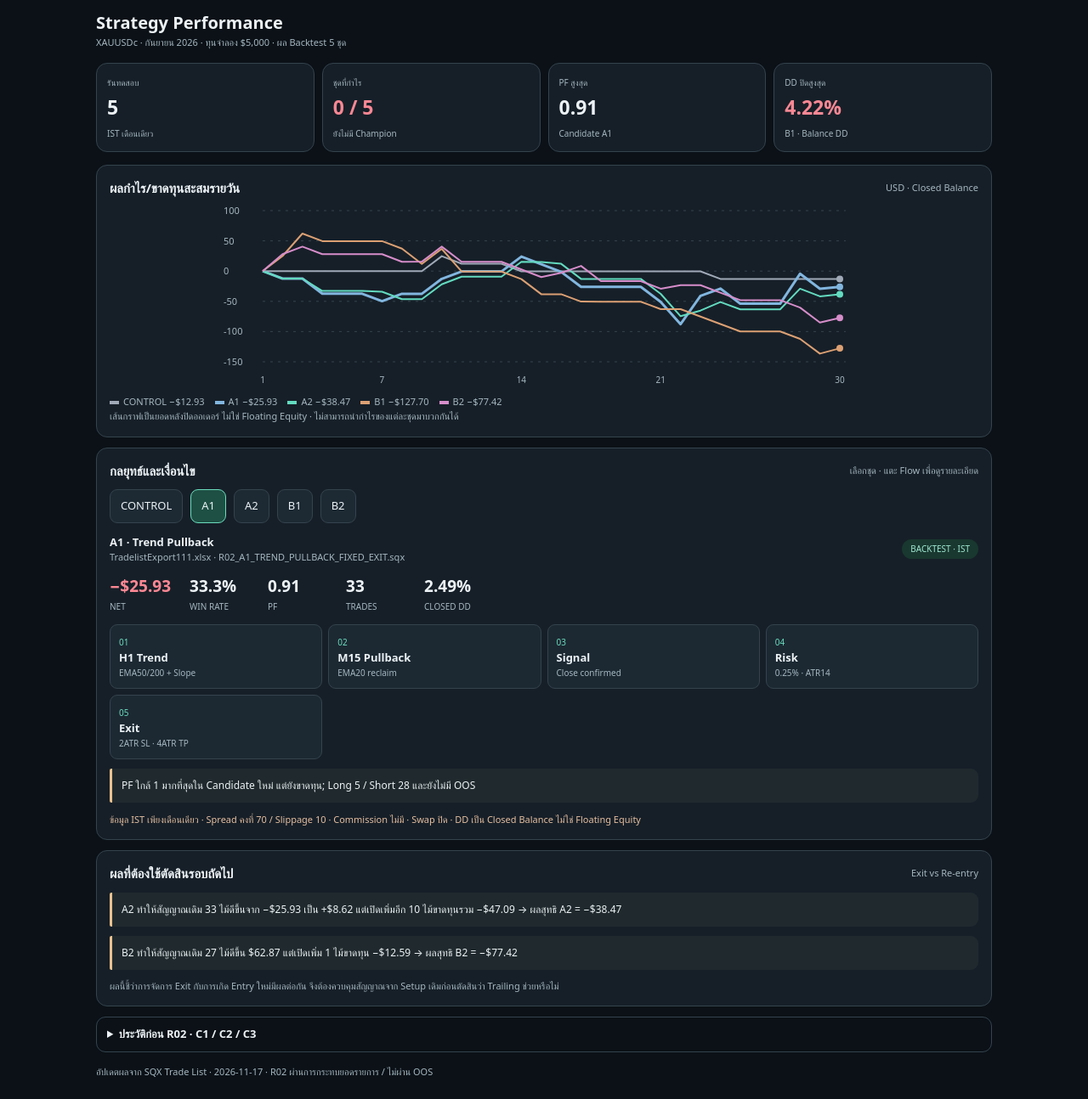
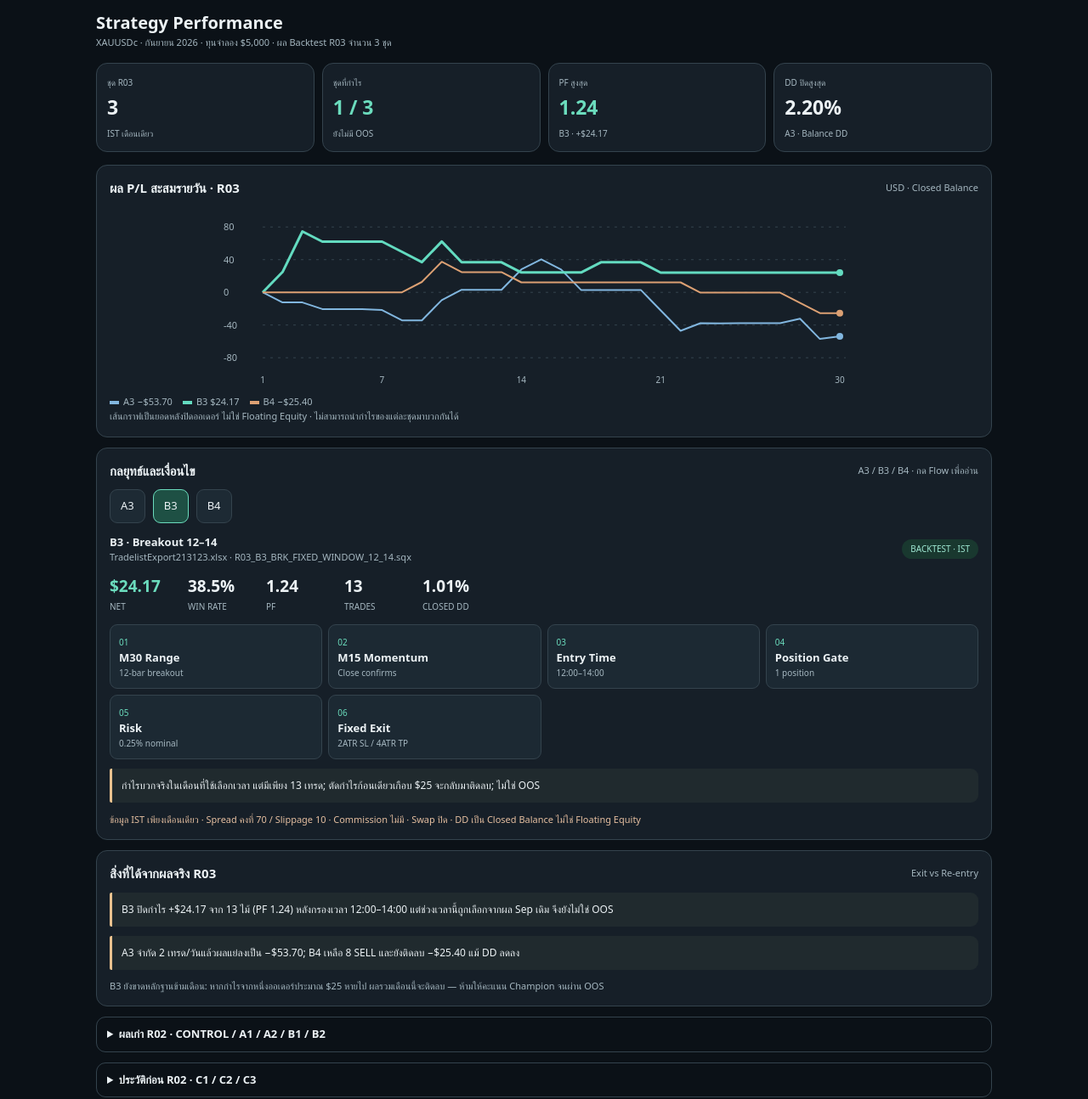
Before and after one commit to TomatosHanWhann/Butterr, a plain HTML site: page atlas-ea-control-room/index.html in a window 1280 px wide. Shown: the part 65-1359 px from the top of the page at 85% size. Drawn offline with Linux system fonts and the light colour scheme.

Commit message:
Show audited R03 results and SQX flows on lightweight one-page ATLAS dashboard

```diff
--- a/atlas-ea-control-room/index.html
+++ b/atlas-ea-control-room/index.html
@@ -19,65 +19,60 @@ details{border:1px solid var(--stroke);border-radius:11px;margin-top:12px;paddin
 @media(max-width:390px){.kpi b{font-size:19px}.step{padding:8px}.panel{padding:12px}}
 </style></head>
 <body><main>
-<header><div class="logo">ATLAS <span>/ EA</span></div><span class="tag">R02 · VERIFIED TRADE LIST</span></header>
-<h1>Strategy Performance</h1><div class="caption">XAUUSDc · กันยายน 2026 · ทุนจำลอง $5,000 · ผล Backtest 5 ชุด</div>
+<header><div class="logo">ATLAS <span>/ EA</span></div><span class="tag">R03 · AUDITED SQX RESULTS</span></header>
+<h1>Strategy Performance</h1><div class="caption">XAUUSDc · กันยายน 2026 · ทุนจำลอง $5,000 · ผล Backtest R03 จำนวน 3 ชุด</div>
 <div class="kpis">
-<div class="kpi"><small>รันทดสอบ</small><b>5</b><small>IST เดือนเดียว</small></div>
-<div class="kpi"><small>ชุดที่กำไร</small><b class="red">0 / 5</b><small>ยังไม่มี Champion</small></div>
-<div class="kpi"><small>PF สูงสุด</small><b id="best-pf">0.91</b><small>Candidate A1</small></div>
-<div class="kpi"><small>DD ปิดสูงสุด</small><b class="red">4.22%</b><small>B1 · Balance DD</small></div>
+<div class="kpi"><small>ชุด R03</small><b>3</b><small>IST เดือนเดียว</small></div>
+<div class="kpi"><small>ชุดที่กำไร</small><b class="green">1 / 3</b><small>ยังไม่มี OOS</small></div>
+<div class="kpi"><small>PF สูงสุด</small><b class="green" id="best-pf">1.24</b><small>B3 · +$24.17</small></div>
+<div class="kpi"><small>DD ปิดสูงสุด</small><b>2.20%</b><small>A3 · Balance DD</small></div>
 </div>
-<section class="panel"><div class="headline"><h2>ผลกำไร/ขาดทุนสะสมรายวัน</h2><span class="caption">USD · Closed Balance</span></div><svg id="chart" viewBox="0 0 760 228" aria-label="กราฟกำไรขาดทุนจากการทดสอบ 5 ชุด" role="img"><text x="18" y="28" fill="#a6bac5">กำลังอ่านข้อมูล…</text></svg><div class="legend" id="legend"></div><div class="hint">เส้นกราฟเป็นยอดหลังปิดออเดอร์ ไม่ใช่ Floating Equity · ไม่สามารถนำกำไรของแต่ละชุดมาบวกกันได้</div></section>
+<section class="panel"><div class="headline"><h2>ผล P/L สะสมรายวัน · R03</h2><span class="caption">USD · Closed Balance</span></div><svg id="chart" viewBox="0 0 760 228" aria-label="กราฟกำไรขาดทุนจากการทดสอบ 5 ชุด" role="img"><text x="18" y="28" fill="#a6bac5">กำลังอ่านข้อมูล…</text></svg><div class="legend" id="legend"></div><div class="hint">เส้นกราฟเป็นยอดหลังปิดออเดอร์ ไม่ใช่ Floating Equity · ไม่สามารถนำกำไรของแต่ละชุดมาบวกกันได้</div></section>
 <section class="panel">
- <div class="headline"><h2>กลยุทธ์และเงื่อนไข</h2><span class="caption">เลือกชุด · แตะ Flow เพื่อดูรายละเอียด</span></div>
+ <div class="headline"><h2>กลยุทธ์และเงื่อนไข</h2><span class="caption">A3 / B3 / B4 · กด Flow เพื่ออ่าน</span></div>
  <div class="chips" id="choose"></div>
  <div class="headline"><div><strong id="selected-title">—</strong><div class="caption" id="selected-sub">—</div></div><span class="tag">BACKTEST · IST</span></div>
  <div class="metrics" id="metrics"></div>
  <div class="flow" id="flow"></div><div class="detail" id="detail" hidden></div>
  <div class="insight" id="insight"></div><div class="warning" id="limitations"></div>
 </section>
-<section class="panel"><div class="headline"><h2>ผลที่ต้องใช้ตัดสินรอบถัดไป</h2><span class="caption">Exit vs Re-entry</span></div>
-<div class="insight">A2 ทำให้สัญญาณเดิม 33 ไม้ดีขึ้นจาก −$25.93 เป็น +$8.62 แต่เปิดเพิ่มอีก 10 ไม้ขาดทุนรวม −$47.09 → ผลสุทธิ A2 = −$38.47</div>
-<div class="insight">B2 ทำให้สัญญาณเดิม 27 ไม้ดีขึ้น $62.87 แต่เปิดเพิ่ม 1 ไม้ขาดทุน −$12.59 → ผลสุทธิ B2 = −$77.42</div>
-<div class="hint" style="margin-top:10px">ผลนี้ชี้ว่าการจัดการ Exit กับการเกิด Entry ใหม่มีผลต่อกัน จึงต้องควบคุมสัญญาณจาก Setup เดิมก่อนตัดสินว่า Trailing ช่วยหรือไม่</div>
+<section class="panel"><div class="headline"><h2>สิ่งที่ได้จากผลจริง R03</h2><span class="caption">Exit vs Re-entry</span></div>
+<div class="insight">B3 ปิดกำไร +$24.17 จาก 13 ไม้ (PF 1.24) หลังกรองเวลา 12:00–14:00 แต่ช่วงเวลานี้ถูกเลือกจากผล Sep เดิม จึงยังไม่ใช่ OOS</div>
+<div class="insight">A3 จำกัด 2 เทรด/วันแล้วผลแย่ลงเป็น −$53.70; B4 เหลือ 8 SELL และยังติดลบ −$25.40 แม้ DD ลดลง</div>
+<div class="hint" style="margin-top:10px">B3 ยังขาดหลักฐานข้ามเดือน: หากกำไรจากหนึ่งออเดอร์ประมาณ $25 หายไป ผลรวมเดือนนี้จะติดลบ — ห้ามให้คะแนน Champion จนผ่าน OOS</div>
 </section>
-<details><summary>ประวัติก่อน R02 · C1 / C2 / C3</summary><div id="old" class="oldgrid"></div><div class="hint" style="margin-top:8px">กลุ่มนี้เป็นการแก้และทดสอบฐานเดียวกันในเดือนกันยายน ไม่ใช่ข้อมูลอิสระ</div></details>
+<details><summary>ผลเก่า R02 · CONTROL / A1 / A2 / B1 / B2</summary><div id="old-r02" class="oldgrid"></div></details><details><summary>ประวัติก่อน R02 · C1 / C2 / C3</summary><div id="old" class="oldgrid"></div></details>
 <div id="status" class="hint" style="margin-top:14px">กำลังโหลดข้อมูลจากแหล่งผลทดลอง…</div>
 </main>
 <script>
 (function(){
 var $=function(id){return document.getElementById(id)};
-var colors=['#9fa9b7','#81b6df','#63dbc0','#dca073','#d68dca'];
+var colors=['#81b6df','#63dbc0','#dca073'];
 var cash=function(v){return(Number(v)<0?'−':'')+'$'+Math.abs(Number(v)||0).toFixed(2)};
-var sample=[
-{id:'CONTROL',label:'CONTROL',n:4,w:1,net:-12.93,pf:.657,ddpct:.754,flow:[],daily:Array(30).fill(0)},
-{id:'A1',label:'A1',n:33,w:11,net:-25.93,pf:.905,ddpct:2.487,flow:[],daily:Array(30).fill(0)},
-{id:'A2',label:'A2',n:43,w:16,net:-38.47,pf:.827,ddpct:2.298,flow:[],daily:Array(30).fill(0)},
-{id:'B1',label:'B1',n:27,w:6,net:-127.70,pf:.51,ddpct:4.221,flow:[],daily:Array(30).fill(0)},
-{id:'B2',label:'B2',n:28,w:9,net:-77.42,pf:.612,ddpct:2.76,flow:[],daily:Array(30).fill(0)}];
 function el(tag,attrs,parent,txt){var e=document.createElementNS('http://www.w3.org/2000/svg',tag);Object.keys(attrs).forEach(function(k){e.setAttribute(k,attrs[k])});if(txt!==undefined)e.textContent=txt;parent.appendChild(e);return e}
 function graph(runs){
 var root=$('chart');root.textContent='';
-var low=-150,hi=100,x0=49,y0=15,w=679,h=178;
+var low=-85,hi=100,x0=49,y0=15,w=679,h=178;
 function x(i){return x0+i*w/29}function y(v){return y0+(hi-v)*h/(hi-low)}
-[-150,-100,-50,0,50,100].forEach(function(v){el('line',{x1:x0,y1:y(v),x2:735,y2:y(v),stroke:'#34434d','stroke-dasharray':'3 6'},root);el('text',{x:3,y:y(v)+4,fill:'#a5b7c0','font-size':11},root,v)});
+[-80,-40,0,40,80].forEach(function(v){el('line',{x1:x0,y1:y(v),x2:735,y2:y(v),stroke:'#34434d','stroke-dasharray':'3 6'},root);el('text',{x:3,y:y(v)+4,fill:'#a5b7c0','font-size':11},root,v)});
 [1,7,14,21,30].forEach(function(i){el('text',{x:x(i-1),y:218,'text-anchor':'middle',fill:'#a5b7c0','font-size':10},root,i)});
 runs.forEach(function(r,i){if(!Array.isArray(r.daily)||r.daily.length!==30)return;var pts=r.daily.map(function(v,j){return x(j).toFixed(1)+','+y(v).toFixed(1)}).join(' ');el('polyline',{points:pts,fill:'none',stroke:colors[i],'stroke-width':i===1?3:2,'stroke-linejoin':'round'},root);el('circle',{cx:x(29),cy:y(r.daily[29]),r:4,fill:colors[i]},root)});
 var legend=$('legend');legend.textContent='';runs.forEach(function(r,i){var p=document.createElement('span'),marker=document.createElement('i');marker.style.backgroundColor=colors[i];p.appendChild(marker);p.appendChild(document.createTextNode(r.id+' '+cash(r.net)));legend.appendChild(p)})}
 function show(r,button,all){
 Array.prototype.forEach.call($('choose').children,function(b){b.classList.toggle('active',b===button)});
 $('selected-title').textContent=r.label;$('selected-sub').textContent=r.source+' · '+r.sqx;
-var m=$('metrics');m.textContent='';[['NET',cash(r.net)],['WIN RATE',(r.w/r.n*100).toFixed(1)+'%'],['PF',r.pf.toFixed(2)],['TRADES',r.n],['CLOSED DD',r.ddpct.toFixed(2)+'%']].forEach(function(pair){var d=document.createElement('div'),s=document.createElement('small'),b=document.createElement('b');s.textContent=pair[0];b.textContent=pair[1];if(pair[0]==='NET')b.className='red';if(pair[0]==='CLOSED DD'&&r.ddpct>3)b.className='red';d.appendChild(b);d.appendChild(s);m.appendChild(d)});
+var m=$('metrics');m.textContent='';[['NET',cash(r.net)],['WIN RATE',(r.w/r.n*100).toFixed(1)+'%'],['PF',r.pf.toFixed(2)],['TRADES',r.n],['CLOSED DD',r.ddpct.toFixed(2)+'%']].forEach(function(pair){var d=document.createElement('div'),s=document.createElement('small'),b=document.createElement('b');s.textContent=pair[0];b.textContent=pair[1];if(pair[0]==='NET')b.className=r.net>=0?'green':'red';if(pair[0]==='CLOSED DD'&&r.ddpct>3)b.className='red';d.appendChild(b);d.appendChild(s);m.appendChild(d)});
 var f=$('flow');f.textContent='';$('detail').hidden=true;
 (r.flow||[]).forEach(function(step,i){var btn=document.createElement('button');btn.className='step';btn.type='button';var no=document.createElement('em');no.textContent=('0'+(i+1)).slice(-2);var title=document.createElement('b');title.textContent=step[0];var sm=document.createElement('small');sm.textContent=step[1];btn.append(no,title,sm);btn.onclick=function(){if(btn.classList.contains('active')){btn.classList.remove('active');$('detail').hidden=true;return}Array.prototype.forEach.call(f.children,function(x){x.classList.remove('active')});btn.classList.add('active');$('detail').textContent=step[2];$('detail').hidden=false};f.appendChild(btn)});
 $('insight').textContent=r.note;
 $('limitations').textContent='ข้อมูล IST เพียงเดือนเดียว · Spread คงที่ 70 / Slippage 10 · Commission ไม่มี · Swap ปิด · DD เป็น Closed Balance ไม่ใช่ Floating Equity';
 }
-function display(d){var runs=d.r02.runs;graph(runs);
+function display(d){var runs=d.r03.runs;graph(runs);
 var box=$('choose');box.textContent='';runs.forEach(function(r,i){var b=document.createElement('button');b.type='button';b.textContent=r.id;b.onclick=function(){show(r,b,runs)};box.appendChild(b)});if(runs.length)box.children[1].click();
+var oldR02=$('old-r02');oldR02.textContent='';(d.r02.runs||[]).forEach(function(r){var card=document.createElement('div');card.className='oldrun';var nm=document.createElement('small');nm.textContent=r.label||r.id;var val=document.createElement('b');val.className=r.net>=0?'green':'red';val.textContent=cash(r.net);var meta=document.createElement('small');meta.textContent='PF '+Number(r.pf||0).toFixed(2)+' · '+(r.n||0)+' เทรด';card.append(nm,val,meta);oldR02.appendChild(card)});
 var old=$('old');old.textContent='';(d.runs||[]).forEach(function(r){var card=document.createElement('div');card.className='oldrun';var name=document.createElement('small');name.textContent=r.title||r.id;var val=document.createElement('b');val.className='red';val.textContent=cash(r.net_profit);var meta=document.createElement('small');meta.textContent='PF '+Number(r.profit_factor||0).toFixed(2)+' · '+(r.trade_count||r.trades_count||0)+' เทรด';card.append(name,val,meta);old.appendChild(card)});
-$('status').textContent='อัปเดตผลจาก SQX Trade List · '+d.updated_at+' · R02 ผ่านการกระทบยอดรายการ / ไม่ผ่าน OOS';
+$('status').textContent='R03 · Trade List และ Native SQX Trading Options ตรวจแล้ว · '+d.updated_at+' · In-sample ไม่ใช่ OOS';
 }
-fetch('./runs.json?v=r02-verified-20261117',{cache:'no-store'}).then(function(r){if(!r.ok)throw Error('HTTP '+r.status);return r.json()}).then(function(d){if(!d.r02||d.r02.runs.length!==5)throw Error('Invalid R02 payload');display(d)}).catch(function(err){$('status').textContent='ไม่สามารถโหลดผลทดลองล่าสุด: '+err.message+' · กรุณารีเฟรชหน้าเว็บ'});
+fetch('./runs.json?v=r03-audited-20261117',{cache:'no-store'}).then(function(r){if(!r.ok)throw Error('HTTP '+r.status);return r.json()}).then(function(d){if(!d.r03||d.r03.runs.length!==3)throw Error('Invalid R03 payload');display(d)}).catch(function(err){$('status').textContent='โหลดผล R03 ไม่สำเร็จ: '+err.message+' · กรุณารีเฟรชหน้าเว็บ'});
 })();
 </script></body></html>
```
